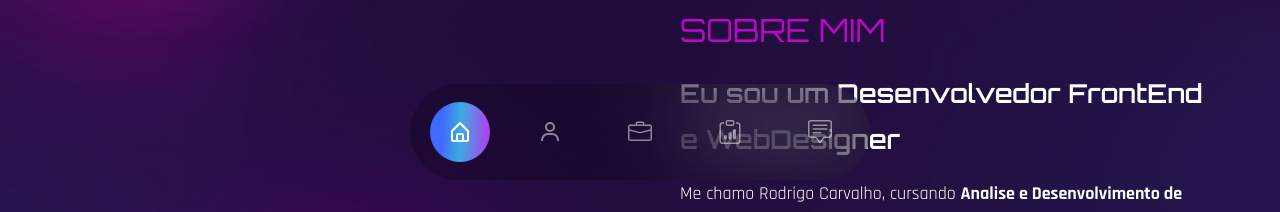
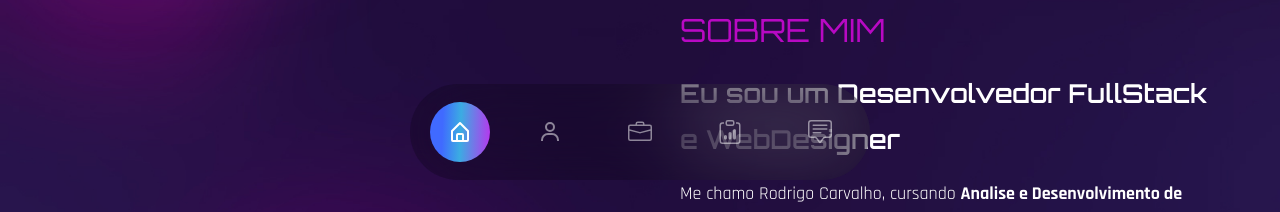
Before and after one commit to RodrigoNexy/Port2k25, a React (Create React App) app: page / in a window 1280 px wide. Shown: the part 588-800 px from the top of the page. Built offline with nearby package versions, Linux system fonts and the light colour scheme; the HTML template or start-up script is replaced by a standard one; a web font is replaced by a local one.

Commit message:
Update About.jsx

```diff
--- a/src/components/About.jsx
+++ b/src/components/About.jsx
@@ -28,7 +28,7 @@ const About = () => {
         whileInView={"show"}
         viewport={{once: false, amount: 0.3}} className='flex-1'>
           <h2 className='h2 text-accent'>Sobre Mim</h2>
-          <h3 className='h3 mb-4'>Eu sou um Desenvolvedor FrontEnd e WebDesigner</h3>
+          <h3 className='h3 mb-4'>Eu sou um Desenvolvedor FullStack e WebDesigner</h3>
           <p className='mb-6'>Me chamo Rodrigo Carvalho, cursando <strong>Analise e Desenvolvimento de Sistemas</strong> (Faculdade Descomplica),
           já atuei em áreas como Designer Gráfico, Editor de Video e Filmmaking, porém me encontrei na programação.<br/><br/>
           Tecnologias que trabalho: <b>ReactJs, JavaScript, Liquid, Php, Wordpress.</b><br/><br/>
```
